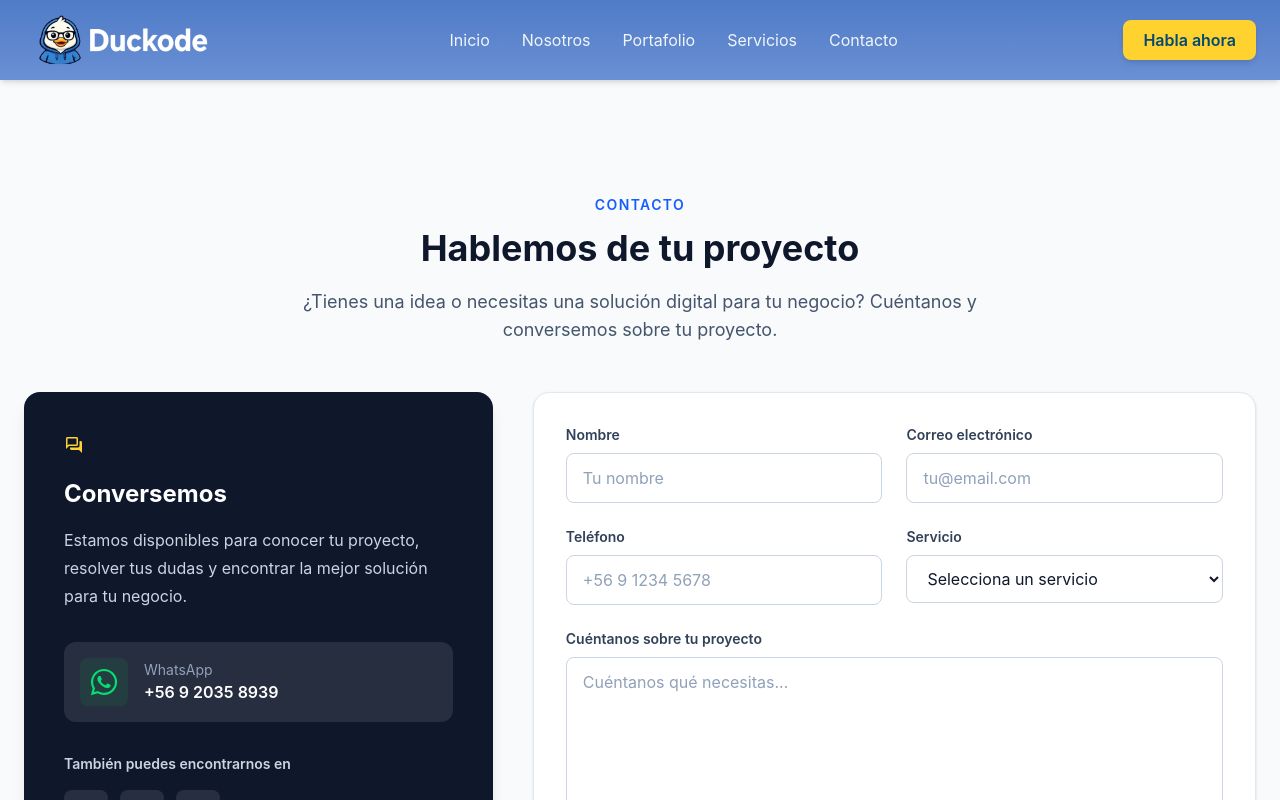
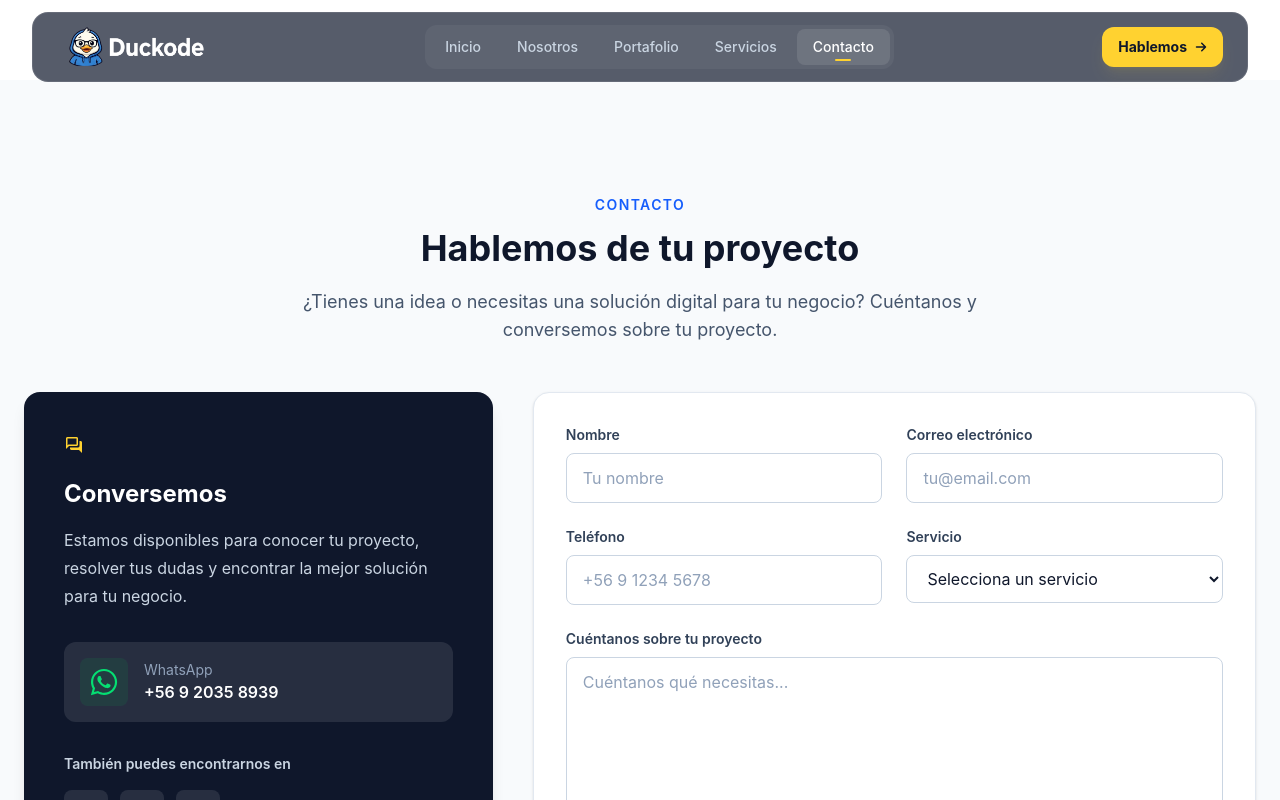
Before and after one commit to jearson-roa/duckode, a React (Vite) app: page /contacto in a window 1280 px wide. Shown: the top 800 px of the page. Built offline with nearby package versions, Linux system fonts and the light colour scheme.

Commit message:
arreglo de navbar

```diff
--- a/src/components/navbar/Navbar.css
+++ /dev/null
@@ -1,18 +0,0 @@
-.bg-color{
-    background: linear-gradient( #4f7bc7, #6a90d4);
-}
-
-.logo {
-    height: 50px;
-    width: auto;
-    object-fit: contain;
-}
-
-
-.link-color{
-    color: #f1f5f9;
-}
-
-.link-color:hover{
-    color: #fbe948;
-}
--- a/src/components/navbar/Navbar.tsx
+++ b/src/components/navbar/Navbar.tsx
@@ -1,35 +1,20 @@
-import { useState, useEffect } from "react";
-import "./Navbar.css";
+
+import { useEffect, useState } from "react";
+import { Link, useLocation } from "react-router-dom";
+import { FaArrowRight, FaBars, FaXmark } from "react-icons/fa6";
 import logo from "../../assets/logo.webp";
-import { Link } from "react-router-dom";
 
 function Navbar() {
 
     const [menuOpen, setMenuOpen] = useState(false);
-    const [showNavbar, setShowNavbar] = useState(true);
+    const [scrolled, setScrolled] = useState(false);
 
-    const menuItems = [
-        { name: "Inicio", path: "/" },
-        { name: "Nosotros", path: "/nosotros" },
-        { name: "Portafolio", path: "/portafolio" },
-        { name: "Servicios", path: "#servicios" },
-        { name: "Contacto", path: "/contacto" },
-    ];
+    const location = useLocation();
 
     useEffect(() => {
 
-        let lastScrollY = window.scrollY;
-
         const handleScroll = () => {
-
-            if (window.scrollY > lastScrollY && window.scrollY > 80) {
-                setShowNavbar(false);
-                setMenuOpen(false);
-            } else {
-                setShowNavbar(true);
-            }
-
-            lastScrollY = window.scrollY;
+            setScrolled(window.scrollY > 30);
         };
 
         window.addEventListener("scroll", handleScroll);
@@ -40,188 +25,275 @@ function Navbar() {
 
     }, []);
 
+    useEffect(() => {
+        setMenuOpen(false);
+    }, [location.pathname]);
+
+    const menuItems = [
+        { name: "Inicio", path: "/" },
+        { name: "Nosotros", path: "/nosotros" },
+        { name: "Portafolio", path: "/portafolio" },
+        { name: "Servicios", path: "/servicios" },
+        { name: "Contacto", path: "/contacto" },
+    ];
+
     return (
-        <nav
+
+        <header
             className={`
                 fixed
+                left-0
                 top-0
-                left-0
                 z-50
                 w-full
-                bg-color
-                shadow-md
-                transition-transform
-                duration-300
-                ${showNavbar ? "translate-y-0" : "-translate-y-full"}
+                px-4
+                pt-3
+                transition-all
+                duration-500
+                sm:px-6
+                lg:px-8
             `}
         >
 
-            {/* CONTENEDOR PRINCIPAL */}
+            <nav
+                className={`
+                    mx-auto
+                    max-w-7xl
+                    rounded-2xl
+                    border
+                    transition-all
+                    duration-500
+
+                    ${
+                        scrolled
+                            ? `
+                                border-white/10
+                                bg-slate-950/90
+                                shadow-xl
+                                shadow-black/10
+                                backdrop-blur-xl
+                              `
+                            : `
+                                border-white/10
+                                bg-slate-900/70
+                                backdrop-blur-md
+                              `
+                    }
+                `}
+            >
+
+                {/* CONTENEDOR */}
+
                 <div className="
-                mx-auto
                     flex
-                h-20
-                max-w-7xl
+                    h-[68px]
                     items-center
                     justify-between
                     px-4
                     sm:px-6
                 ">
 
+
                     {/* LOGO */}
+
                     <Link
                         to="/"
-                    onClick={() => setMenuOpen(false)}
                         className="
+                            group
+                            flex
                             shrink-0
+                            items-center
+                        "
+                    >
+
+                        <img
+                            src={logo}
+                            alt="Duckode"
+                            className="
+                                h-10
+                                w-auto
+                                object-contain
                                 transition
                                 duration-300
-                        hover:scale-105
+                                group-hover:scale-105
                             "
-                >
-                    <img
-                        className="logo"
-                        src={logo}
-                        alt="Duckode"
                         />
+
                     </Link>
 
 
-                {/* MENÚ ESCRITORIO */}
-                <ul className="
+                    {/* MENU DESKTOP */}
+
+                    <div className="
                         hidden
+                        items-center
+                        gap-1
+                        rounded-xl
+                        bg-white/5
+                        p-1
                         md:flex
-                    items-center
-                    gap-8
                     ">
 
-                    {menuItems.map((item) => (
+                        {menuItems.map((item) => {
 
-                        <li key={item.name}>
+                            const active =
+                                location.pathname === item.path;
 
-                            <a
-                                href={item.path}
-                                className="
-                                    link-color
+                            return (
+
+                                <Link
+                                    key={item.name}
+                                    to={item.path}
+                                    className={`
                                         relative
+                                        rounded-lg
+                                        px-4
+                                        py-2
+                                        text-sm
+                                        font-medium
                                         transition-all
                                         duration-300
-                                    hover:text-blue-600
-                                    after:absolute
-                                    after:left-0
-                                    after:-bottom-2
-                                    after:h-[2px]
-                                    after:w-0
-                                    after:transition-all
-                                    hover:after:w-full
-                                "
+
+                                        ${
+                                            active
+                                                ? `
+                                                    bg-white/10
+                                                    text-white
+                                                  `
+                                                : `
+                                                    text-slate-300
+                                                    hover:bg-white/5
+                                                    hover:text-white
+                                                  `
+                                        }
+                                    `}
                                 >
+
                                     {item.name}
-                            </a>
 
-                        </li>
+                                    {/* Indicador */}
 
-                    ))}
+                                    <span
+                                        className={`
+                                            absolute
+                                            bottom-1
+                                            left-1/2
+                                            h-0.5
+                                            -translate-x-1/2
+                                            rounded-full
+                                            bg-amber-300
+                                            transition-all
+                                            duration-300
 
-                </ul>
+                                            ${
+                                                active
+                                                    ? "w-4"
+                                                    : "w-0"
+                                            }
+                                        `}
+                                    />
+
+                                </Link>
+
+                            );
+
+                        })}
+
+                    </div>
 
 
-                {/* BOTÓN ESCRITORIO */}
+                    {/* CTA */}
+
                     <a
                         href="https://wa.me/56920358939"
                         target="_blank"
                         rel="noopener noreferrer"
                         className="
+                            group
                             hidden
-                        md:block
-                        rounded-lg
+                            items-center
+                            gap-2
+                            rounded-xl
                             bg-amber-300
-                        px-5
-                        py-2
-                        font-semibold
-                        text-sky-900
-                        shadow-md
+                            px-4
+                            py-2.5
+                            text-sm
+                            font-bold
+                            text-slate-900
+                            shadow-lg
+                            shadow-amber-300/10
                             transition-all
                             duration-300
-                        hover:-translate-y-1
+                            hover:-translate-y-0.5
                             hover:bg-amber-400
-                        hover:shadow-lg
+                            hover:shadow-amber-300/20
+                            md:flex
                         "
                     >
-                    Habla ahora
+
+                        Hablemos
+
+                        <FaArrowRight
+                            className="
+                                text-xs
+                                transition-transform
+                                duration-300
+                                group-hover:translate-x-1
+                            "
+                        />
+
                     </a>
 
 
-                {/* BOTÓN HAMBURGUESA */}
+                    {/* BOTÓN MOBILE */}
+
                     <button
                         type="button"
-                    aria-label="Abrir menú"
+                        aria-label={
+                            menuOpen
+                                ? "Cerrar menú"
+                                : "Abrir menú"
+                        }
                         aria-expanded={menuOpen}
                         onClick={() => setMenuOpen(!menuOpen)}
                         className="
                             flex
                             h-10
                             w-10
-                        flex-col
                             items-center
                             justify-center
-                        gap-1
-                        rounded-lg
+                            rounded-xl
+                            border
+                            border-white/10
+                            bg-white/5
+                            text-white
+                            transition
+                            duration-300
+                            hover:bg-white/10
                             md:hidden
                         "
                     >
 
-                    <span
-                        className={`
-                            h-1
-                            w-7
-                            rounded-full
-                            bg-white
-                            transition-all
-                            duration-300
-                            ${menuOpen ? "translate-y-2 rotate-45" : ""}
-                        `}
-                    />
-
-                    <span
-                        className={`
-                            h-1
-                            w-7
-                            rounded-full
-                            bg-white
-                            transition-all
-                            duration-300
-                            ${menuOpen ? "opacity-0" : ""}
-                        `}
-                    />
-
-                    <span
-                        className={`
-                            h-1
-                            w-7
-                            rounded-full
-                            bg-white
-                            transition-all
-                            duration-300
-                            ${menuOpen ? "-translate-y-2 -rotate-45" : ""}
-                        `}
-                    />
+                        {menuOpen ? (
+                            <FaXmark className="text-lg" />
+                        ) : (
+                            <FaBars className="text-lg" />
+                        )}
 
                     </button>
 
                 </div>
 
 
-            {/* MENÚ MÓVIL */}
+                {/* MENU MOBILE */}
+
                 <div
                     className={`
+                        overflow-hidden
+                        transition-all
+                        duration-500
                         md:hidden
-                    overflow-hidden
-                    border-t
-                    border-white/10
-                    transition-all
-                    duration-300
-                    ease-in-out
+
                         ${
                             menuOpen
                                 ? "max-h-[500px] opacity-100"
@@ -231,71 +303,100 @@ function Navbar() {
                 >
 
                     <div className="
+                        border-t
+                        border-white/10
                         px-4
-                    pb-6
-                    pt-4
-                    sm:px-6
+                        pb-4
+                        pt-3
                     ">
 
-                    <ul className="
+                        <div className="
                             flex
                             flex-col
                             gap-1
                         ">
 
-                        {menuItems.map((item) => (
+                            {menuItems.map((item) => {
 
-                            <li key={item.name}>
+                                const active =
+                                    location.pathname === item.path;
 
-                                <a
-                                    href={item.path}
-                                    onClick={() => setMenuOpen(false)}
-                                    className="
-                                        block
-                                        rounded-lg
+                                return (
+
+                                    <Link
+                                        key={item.name}
+                                        to={item.path}
+                                        onClick={() =>
+                                            setMenuOpen(false)
+                                        }
+                                        className={`
+                                            rounded-xl
                                             px-4
                                             py-3
-                                        text-white
-                                        transition-all
-                                        duration-300
-                                        hover:bg-white/10
-                                        hover:translate-x-1
-                                    "
+                                            text-sm
+                                            font-medium
+                                            transition
+
+                                            ${
+                                                active
+                                                    ? `
+                                                        bg-white/10
+                                                        text-amber-300
+                                                      `
+                                                    : `
+                                                        text-slate-300
+                                                        hover:bg-white/5
+                                                        hover:text-white
+                                                      `
+                                            }
+                                        `}
                                     >
                                         {item.name}
-                                </a>
+                                    </Link>
 
-                            </li>
+                                );
 
-                        ))}
+                            })}
 
-                    </ul>
+                        </div>
 
 
-                    {/* BOTÓN WHATSAPP MÓVIL */}
+                        {/* CTA MOBILE */}
+
                         <a
                             href="https://wa.me/56920358939"
                             target="_blank"
                             rel="noopener noreferrer"
                             onClick={() => setMenuOpen(false)}
                             className="
-                            mt-4
-                            block
+                                group
+                                mt-3
+                                flex
                                 w-full
-                            rounded-lg
+                                items-center
+                                justify-center
+                                gap-2
+                                rounded-xl
                                 bg-amber-300
                                 px-5
                                 py-3
-                            text-center
-                            font-semibold
-                            text-sky-900
-                            shadow-md
-                            transition-all
-                            duration-300
+                                font-bold
+                                text-slate-900
+                                transition
                                 hover:bg-amber-400
                             "
                         >
-                        Habla ahora
+
+                            Hablemos de tu proyecto
+
+                            <FaArrowRight
+                                className="
+                                    text-xs
+                                    transition
+                                    group-hover:translate-x-1
+                                "
+                            />
+
                         </a>
 
                     </div>
@@ -303,6 +404,8 @@ function Navbar() {
                 </div>
 
             </nav>
+
+        </header>
     );
 }
 
```
Lines whose indentation alone changed are shown as unchanged.
